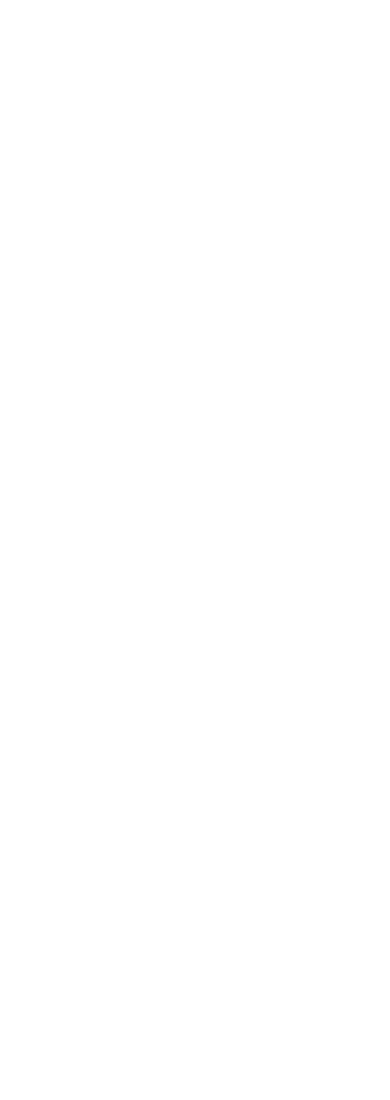
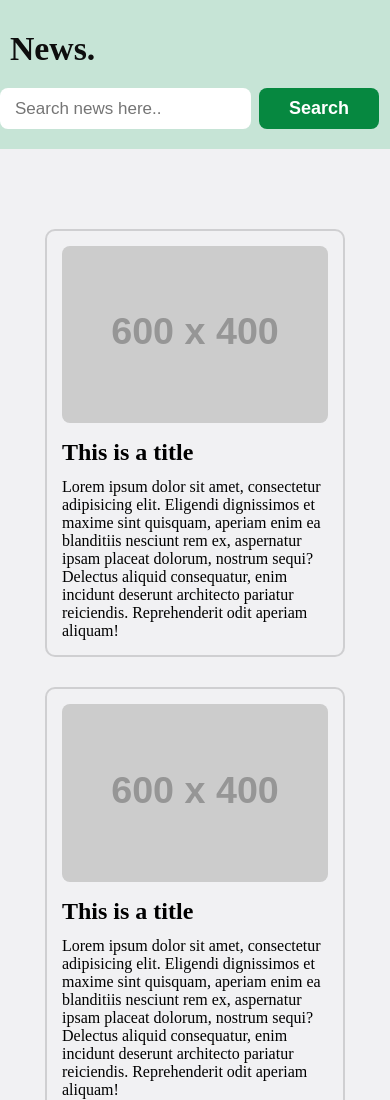
Before and after one commit to hasnaAbdullah/SEARCH-APP-JS-API, a plain HTML site: page index.html in a window 390 px wide. Shown: the top 1100 px of the page. Before the commit the page ends 844 px from the top, so only its background shows below. Drawn offline with Linux system fonts and the light colour scheme; placeholder pictures from the web are drawn by us.

Commit message:
I have completed the UI for our news search app which is also responsive

```diff
--- a/index.html
+++ b/index.html
@@ -4,6 +4,132 @@
     <meta charset="UTF-8" />
     <meta name="viewport" content="width=device-width, initial-scale=1.0" />
     <title>Searing | App | JS</title>
+    <link rel="stylesheet" href="styles/style.css" />
   </head>
-  <body></body>
+  <body>
+    <nav>
+      <div class="navbar obj-width">
+        <h2 class="nav-logo"><a href="index.html">News.</a></h2>
+
+        <div id="search-container">
+          <input
+            type="text"
+            placeholder="Search news here.."
+            id="search-input"
+          />
+          <button id="search-button">Search</button>
+        </div>
+      </div>
+    </nav>
+
+    <main id="blog-container" class="obj-width">
+      <div id="blog-card">
+        <img src="https://placehold.co/600x400" alt="image" />
+        <h2>This is a title</h2>
+        <p>
+          Lorem ipsum dolor sit amet, consectetur adipisicing elit. Eligendi
+          dignissimos et maxime sint quisquam, aperiam enim ea blanditiis
+          nesciunt rem ex, aspernatur ipsam placeat dolorum, nostrum sequi?
+          Delectus aliquid consequatur, enim incidunt deserunt architecto
+          pariatur reiciendis. Reprehenderit odit aperiam aliquam!
+        </p>
+      </div>
+
+      <div id="blog-card">
+        <img src="https://placehold.co/600x400" alt="image" />
+        <h2>This is a title</h2>
+        <p>
+          Lorem ipsum dolor sit amet, consectetur adipisicing elit. Eligendi
+          dignissimos et maxime sint quisquam, aperiam enim ea blanditiis
+          nesciunt rem ex, aspernatur ipsam placeat dolorum, nostrum sequi?
+          Delectus aliquid consequatur, enim incidunt deserunt architecto
+          pariatur reiciendis. Reprehenderit odit aperiam aliquam!
+        </p>
+      </div>
+
+      <div id="blog-card">
+        <img src="https://placehold.co/600x400" alt="image" />
+        <h2>This is a title</h2>
+        <p>
+          Lorem ipsum dolor sit amet, consectetur adipisicing elit. Eligendi
+          dignissimos et maxime sint quisquam, aperiam enim ea blanditiis
+          nesciunt rem ex, aspernatur ipsam placeat dolorum, nostrum sequi?
+          Delectus aliquid consequatur, enim incidunt deserunt architecto
+          pariatur reiciendis. Reprehenderit odit aperiam aliquam!
+        </p>
+      </div>
+
+      <div id="blog-card">
+        <img src="https://placehold.co/600x400" alt="image" />
+        <h2>This is a title</h2>
+        <p>
+          Lorem ipsum dolor sit amet, consectetur adipisicing elit. Eligendi
+          dignissimos et maxime sint quisquam, aperiam enim ea blanditiis
+          nesciunt rem ex, aspernatur ipsam placeat dolorum, nostrum sequi?
+          Delectus aliquid consequatur, enim incidunt deserunt architecto
+          pariatur reiciendis. Reprehenderit odit aperiam aliquam!
+        </p>
+      </div>
+
+      <div id="blog-card">
+        <img src="https://placehold.co/600x400" alt="image" />
+        <h2>This is a title</h2>
+        <p>
+          Lorem ipsum dolor sit amet, consectetur adipisicing elit. Eligendi
+          dignissimos et maxime sint quisquam, aperiam enim ea blanditiis
+          nesciunt rem ex, aspernatur ipsam placeat dolorum, nostrum sequi?
+          Delectus aliquid consequatur, enim incidunt deserunt architecto
+          pariatur reiciendis. Reprehenderit odit aperiam aliquam!
+        </p>
+      </div>
+
+      <div id="blog-card">
+        <img src="https://placehold.co/600x400" alt="image" />
+        <h2>This is a title</h2>
+        <p>
+          Lorem ipsum dolor sit amet, consectetur adipisicing elit. Eligendi
+          dignissimos et maxime sint quisquam, aperiam enim ea blanditiis
+          nesciunt rem ex, aspernatur ipsam placeat dolorum, nostrum sequi?
+          Delectus aliquid consequatur, enim incidunt deserunt architecto
+          pariatur reiciendis. Reprehenderit odit aperiam aliquam!
+        </p>
+      </div>
+
+      <div id="blog-card">
+        <img src="https://placehold.co/600x400" alt="image" />
+        <h2>This is a title</h2>
+        <p>
+          Lorem ipsum dolor sit amet, consectetur adipisicing elit. Eligendi
+          dignissimos et maxime sint quisquam, aperiam enim ea blanditiis
+          nesciunt rem ex, aspernatur ipsam placeat dolorum, nostrum sequi?
+          Delectus aliquid consequatur, enim incidunt deserunt architecto
+          pariatur reiciendis. Reprehenderit odit aperiam aliquam!
+        </p>
+      </div>
+
+      <div id="blog-card">
+        <img src="https://placehold.co/600x400" alt="image" />
+        <h2>This is a title</h2>
+        <p>
+          Lorem ipsum dolor sit amet, consectetur adipisicing elit. Eligendi
+          dignissimos et maxime sint quisquam, aperiam enim ea blanditiis
+          nesciunt rem ex, aspernatur ipsam placeat dolorum, nostrum sequi?
+          Delectus aliquid consequatur, enim incidunt deserunt architecto
+          pariatur reiciendis. Reprehenderit odit aperiam aliquam!
+        </p>
+      </div>
+
+      <div id="blog-card">
+        <img src="https://placehold.co/600x400" alt="image" />
+        <h2>This is a title</h2>
+        <p>
+          Lorem ipsum dolor sit amet, consectetur adipisicing elit. Eligendi
+          dignissimos et maxime sint quisquam, aperiam enim ea blanditiis
+          nesciunt rem ex, aspernatur ipsam placeat dolorum, nostrum sequi?
+          Delectus aliquid consequatur, enim incidunt deserunt architecto
+          pariatur reiciendis. Reprehenderit odit aperiam aliquam!
+        </p>
+      </div>
+    </main>
+  </body>
 </html>
--- a/styles/style.css
+++ b/styles/style.css
@@ -0,0 +1,92 @@
+@import url("https://fonts.googleapis.com/css2?family=Fira+Sans:ital,wght@0,100;0,200;0,300;0,400;0,500;0,600;0,700;0,800;0,900;1,100;1,200;1,300;1,400;1,500;1,600;1,700;1,800;1,900&display=swap");
+
+* {
+  margin: 0;
+  padding: 0;
+  box-sizing: border-box;
+}
+:root {
+  --deepWhite: #ffffff;
+  --lightWhite: #f1f1f3;
+  --darkGreen: #006a50;
+  --lightGreen: #c6e4d6;
+  --darkSky: #5490f5;
+}
+body {
+  position: relative;
+  background-color: var(--lightWhite);
+}
+.obj-width {
+  max-width: 1200px;
+  margin: 0 auto;
+}
+nav {
+  background-color: var(--lightGreen);
+
+  padding: 20px 0;
+}
+.navbar {
+  display: flex;
+  justify-content: space-between;
+  align-items: center;
+  flex-wrap: wrap;
+  row-gap: 10px;
+}
+.navbar .nav-logo {
+  font-size: 4vmax;
+  padding: 10px 10px;
+}
+.navbar .nav-logo a {
+  text-decoration: none;
+  color: #0e0e0e;
+}
+.navbar #search-container {
+  display: flex;
+  row-gap: 10px;
+}
+.navbar #search-container input {
+  /* width: 250px; */
+  padding: 10px 15px;
+  border: none;
+  border-radius: 8px;
+  font-size: 17px;
+  margin-right: 8px;
+}
+.navbar #search-container button {
+  padding: 10px 30px;
+  border: none;
+  font-size: 18px;
+  font-weight: 600;
+  border-radius: 8px;
+  cursor: pointer;
+  background-color: #068840;
+  color: white;
+}
+#blog-container {
+  margin: 80px auto;
+  display: flex;
+  flex-wrap: wrap;
+  justify-content: space-evenly;
+  gap: 30px 40px;
+}
+#blog-container #blog-card {
+  width: 300px;
+  padding: 15px;
+  border: 2px solid rgba(14, 14, 14, 15%);
+  border-radius: 10px;
+  cursor: pointer;
+  transition: box-shadow 0.3s, transform 0.3s;
+}
+#blog-container #blog-card:hover {
+  box-shadow: 1px 1px 2px 2px rgba(14, 14, 14, 15%);
+  transform: scale(1.03);
+}
+#blog-card img {
+  width: 100%;
+  max-height: 280px;
+  object-fit: cover;
+  border-radius: 8px;
+}
+#blog-card h2 {
+  padding: 12px 0;
+}
```
